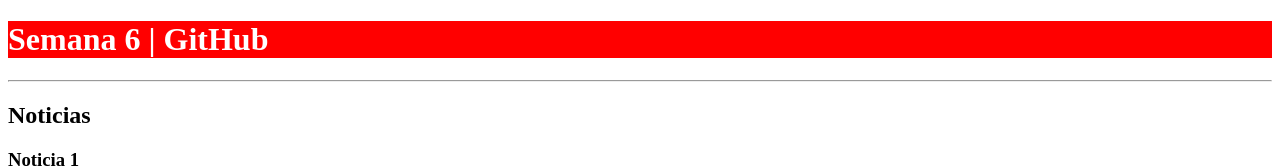
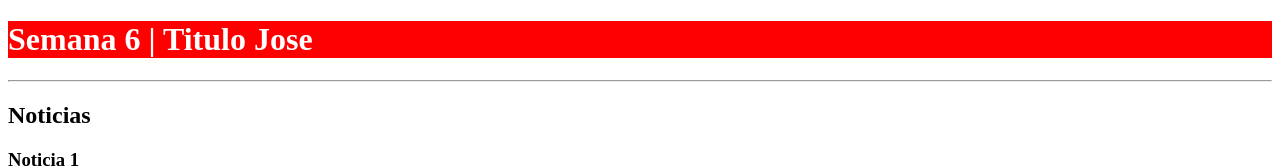
Before and after one commit to MarcoSerlik/proyecto-61910, a plain HTML site: page index.html in a window 1280 px wide. Shown: the top 168 px of the page. Drawn offline with Linux system fonts and the light colour scheme.

Commit message:
Modificacion en titulo

```diff
--- a/index.html
+++ b/index.html
@@ -11,7 +11,7 @@
 <body>
 
     <header>
-        <h1>Semana 6 | GitHub</h1>
+        <h1>Semana 6 | Titulo Jose</h1>
         <hr>
     </header>
 
```
